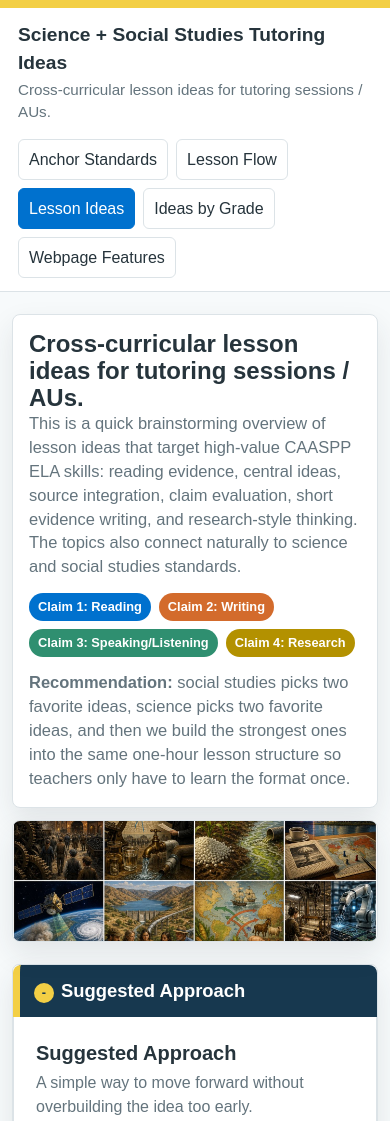
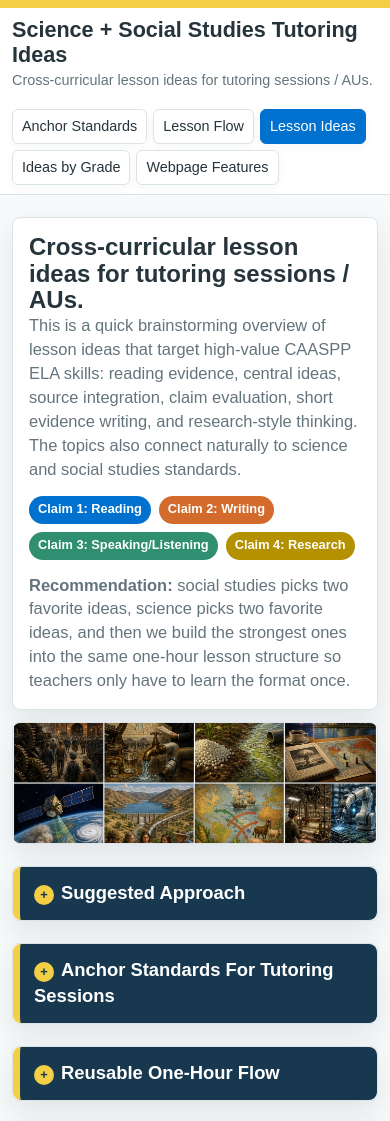
Before and after one commit to bbuchler/science-history-project-ideas, a website: page index.html in a window 390 px wide. Shown: the top 1121 px of the page. Drawn offline with Linux system fonts and the light colour scheme.

Commit message:
Polish header navigation

```diff
--- a/index.html
+++ b/index.html
@@ -45,22 +45,30 @@
     .top-inner {
       max-width: 1180px;
       margin: 0 auto;
-      padding: 13px 18px;
+      padding: 12px 18px;
       display: flex;
       justify-content: space-between;
-      align-items: center;
-      gap: 16px;
+      align-items: flex-start;
+      gap: 18px;
+      flex-wrap: wrap;
+    }
+
+    .top-inner > div:first-child {
+      flex: 1 1 390px;
+      min-width: 280px;
     }
 
     h1, h2, h3 { letter-spacing: 0; }
 
     h1 {
       margin: 0;
-      font-size: clamp(1.2rem, 2.4vw, 1.6rem);
+      font-size: 1.55rem;
+      line-height: 1.16;
+      max-width: 440px;
     }
 
     .subtitle {
-      margin: 2px 0 0;
+      margin: 3px 0 0;
       color: var(--muted);
       font-size: 0.95rem;
     }
@@ -70,6 +78,7 @@
       flex-wrap: wrap;
       justify-content: flex-end;
       gap: 8px;
+      flex: 1 1 620px;
     }
 
     nav a {
@@ -78,10 +87,13 @@
       border: 1px solid var(--line);
       border-radius: 6px;
       background: #fff;
-      padding: 8px 10px;
-      min-height: 38px;
+      padding: 8px 12px;
+      min-height: 40px;
       display: inline-flex;
       align-items: center;
+      justify-content: center;
+      white-space: nowrap;
+      box-shadow: 0 3px 10px rgba(38, 52, 60, 0.04);
     }
 
     nav a.primary {
@@ -504,10 +516,15 @@
 
       .top-inner {
         align-items: start;
-        flex-direction: column;
       }
 
-      nav { justify-content: start; }
+      h1 { max-width: none; }
+
+      nav {
+        justify-content: start;
+        flex: 1 1 auto;
+        width: 100%;
+      }
 
       .hero-image img,
       .lesson-focus img { min-height: auto; }
@@ -515,6 +532,15 @@
 
     @media (max-width: 680px) {
       main { padding-inline: 12px; }
+      .top-inner { padding: 9px 12px; }
+      h1 { font-size: 1.35rem; }
+      .subtitle { font-size: 0.9rem; }
+      nav { gap: 6px; }
+      nav a {
+        min-height: 34px;
+        padding: 6px 9px;
+        font-size: 0.9rem;
+      }
       .two-col,
       .flow-row { grid-template-columns: 1fr; }
       .section-toggle > .section-content { padding: 22px; }
@@ -560,7 +586,7 @@
       </div>
     </section>
 
-    <details id="outcomes" class="section-toggle" open>
+    <details id="outcomes" class="section-toggle">
       <summary>Suggested Approach</summary>
       <div class="section-content">
       <div class="section-head">
@@ -575,14 +601,14 @@
       </div>
     </details>
 
-    <details id="standards" class="section-toggle" open>
+    <details id="standards" class="section-toggle">
       <summary>Anchor Standards For Tutoring Sessions</summary>
       <div class="section-content">
       <div class="section-head">
         <h2>Anchor Standards For Tutoring Sessions</h2>
         <p>These are the highest-value reading and writing standards to build around because they overlap across ELA, history/social science, and science/technical reading.</p>
       </div>
-      <details open>
+      <details>
         <summary>Show / hide anchor standards</summary>
         <div class="detail-body">
           <div class="standard-grid">
@@ -600,7 +626,7 @@
       </div>
     </details>
 
-    <details id="flow" class="section-toggle" open>
+    <details id="flow" class="section-toggle">
       <summary>Reusable One-Hour Flow</summary>
       <div class="section-content">
       <div class="section-head">
@@ -618,7 +644,7 @@
       </div>
     </details>
 
-    <details id="lessons" class="section-toggle lesson-section" open>
+    <details id="lessons" class="section-toggle lesson-section">
       <summary>One-Hour Lesson Ideas</summary>
       <div class="section-content">
       <div class="section-head">
@@ -882,7 +908,7 @@
       return `<ul>${items.map((item) => `<li>${item}</li>`).join("")}</ul>`;
     }
 
-    function setActive(index) {
+    function setActive(index, shouldScroll = true) {
       activeIndex = index;
       const lesson = lessons[index];
       focus.innerHTML = `
@@ -908,7 +934,18 @@
         </div>
       `;
       [...tabs.children].forEach((button, i) => button.classList.toggle("active", i === index));
-      focus.scrollIntoView({ block: "nearest" });
+      if (shouldScroll) {
+        focus.scrollIntoView({ block: "nearest" });
+      }
+    }
+
+    function openSectionFromHash(hash) {
+      if (!hash) return;
+      const section = document.querySelector(hash);
+      if (section && section.tagName.toLowerCase() === "details") {
+        section.open = true;
+        section.scrollIntoView({ block: "start" });
+      }
     }
 
     function render() {
@@ -947,10 +984,18 @@
         `;
         grid.appendChild(card);
       });
-      setActive(activeIndex);
+      setActive(activeIndex, false);
     }
 
     render();
+
+    document.querySelectorAll('nav a[href^="#"]').forEach((link) => {
+      link.addEventListener("click", () => {
+        openSectionFromHash(link.getAttribute("href"));
+      });
+    });
+
+    openSectionFromHash(window.location.hash);
   </script>
 </body>
 </html>
```
